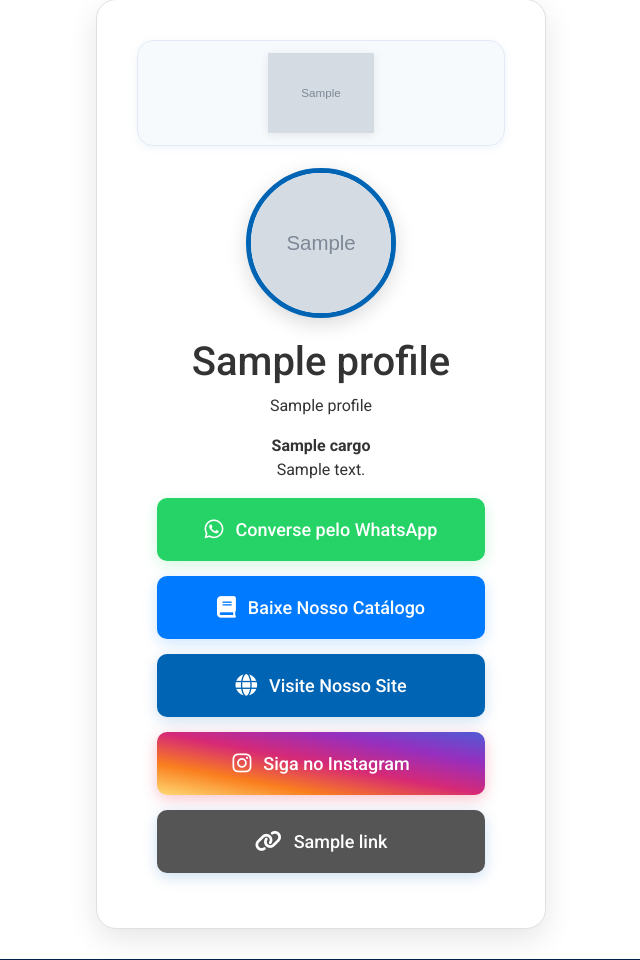
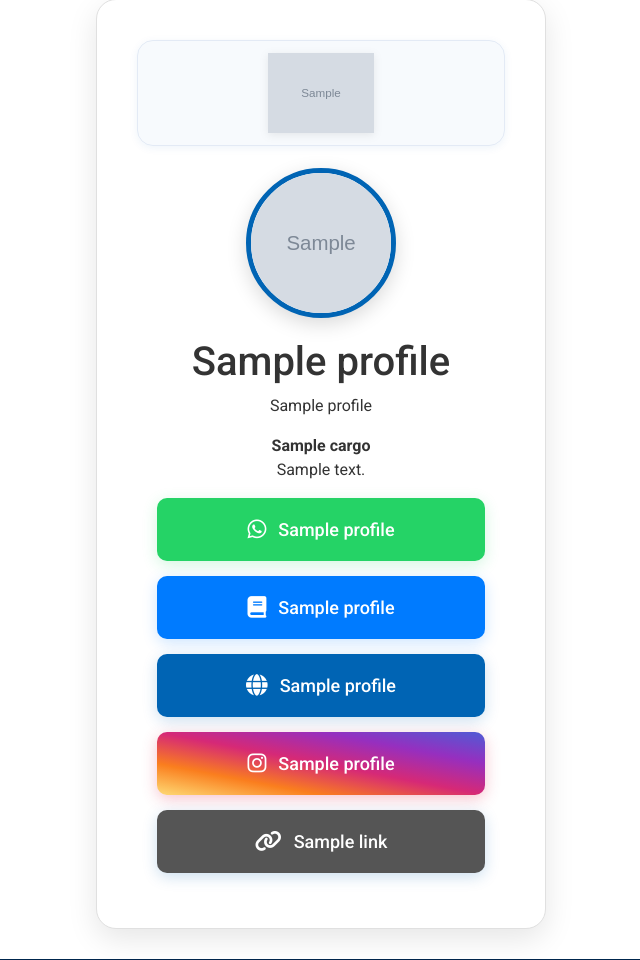
Before and after one commit to moraisgabriel16/linkgerador, a Flask app: page /1 in a window 1280 px wide. Shown: the part 21-981 px from the top of the page, without its empty margins (319-959 px from the left). Run offline with Flask 3, Linux system fonts and the light colour scheme; grey boxes marked "Sample" are stand-in pictures; a database or web service that is not in the repository returns one stand-in record (values such as "Sample title"); some libraries are stand-ins or nearby versions.

Commit message:
fix buttuns edit

```diff
--- a/app.py
+++ b/app.py
@@ -353,6 +353,11 @@ def edit_profile():
         background_color = request.form.get('background_color', 'linear-gradient(135deg, #F0F2F5, #FFFFFF)')
         custom_background_css = request.form.get('custom_background_css') # NOVO: Captura string CSS
         custom_slug = request.form.get('custom_slug')
+        # Captura os nomes dos botões personalizados
+        whatsapp_button_name = request.form.get('whatsapp_button_name', 'WhatsApp')
+        catalogo_button_name = request.form.get('catalogo_button_name', 'Catálogo')
+        website_button_name = request.form.get('website_button_name', 'Site')
+        instagram_button_name = request.form.get('instagram_button_name', 'Instagram')
 
         # Validação básica dos campos obrigatórios
         if not nome_vendedor or not cargo or not descricao:
@@ -509,7 +514,11 @@ def edit_profile():
             'slug_url': generated_slug,
             'background_color': background_color,
             'custom_background_css': custom_background_css, # Salva a string CSS do fundo
-            'other_links': other_links
+            'other_links': other_links,
+            'whatsapp_button_name': whatsapp_button_name,
+            'catalogo_button_name': catalogo_button_name,
+            'website_button_name': website_button_name,
+            'instagram_button_name': instagram_button_name
         }
 
         if user_profile:
--- a/templates/public_page.html
+++ b/templates/public_page.html
@@ -238,27 +238,28 @@
       {{ profile.descricao }}
     </p>
 
+
     {% if profile.link_whatsapp %}
     <a href="{{ profile.link_whatsapp | trim }}" target="_blank" class="link-button whatsapp-button">
-      <i class="fab fa-whatsapp"></i> Converse pelo WhatsApp
+      <i class="fab fa-whatsapp"></i> {{ profile.whatsapp_button_name if profile.whatsapp_button_name else 'Converse pelo WhatsApp' }}
     </a>
     {% endif %}
 
     {% if profile.link_catalogo %}
     <a href="{{ profile.link_catalogo | trim }}" target="_blank" class="link-button catalog-button">
-      <i class="fas fa-book"></i> Baixe Nosso Catálogo
+      <i class="fas fa-book"></i> {{ profile.catalogo_button_name if profile.catalogo_button_name else 'Baixe Nosso Catálogo' }}
     </a>
     {% endif %}
 
     {% if profile.link_website %}
     <a href="{{ profile.link_website | trim }}" target="_blank" class="link-button website-button">
-      <i class="fas fa-globe"></i> Visite Nosso Site
+      <i class="fas fa-globe"></i> {{ profile.website_button_name if profile.website_button_name else 'Visite Nosso Site' }}
     </a>
     {% endif %}
 
     {% if profile.link_instagram %}
     <a href="{{ profile.link_instagram | trim }}" target="_blank" class="link-button instagram-button">
-      <i class="fab fa-instagram"></i> Siga no Instagram
+      <i class="fab fa-instagram"></i> {{ profile.instagram_button_name if profile.instagram_button_name else 'Siga no Instagram' }}
     </a>
     {% endif %}
 
```
